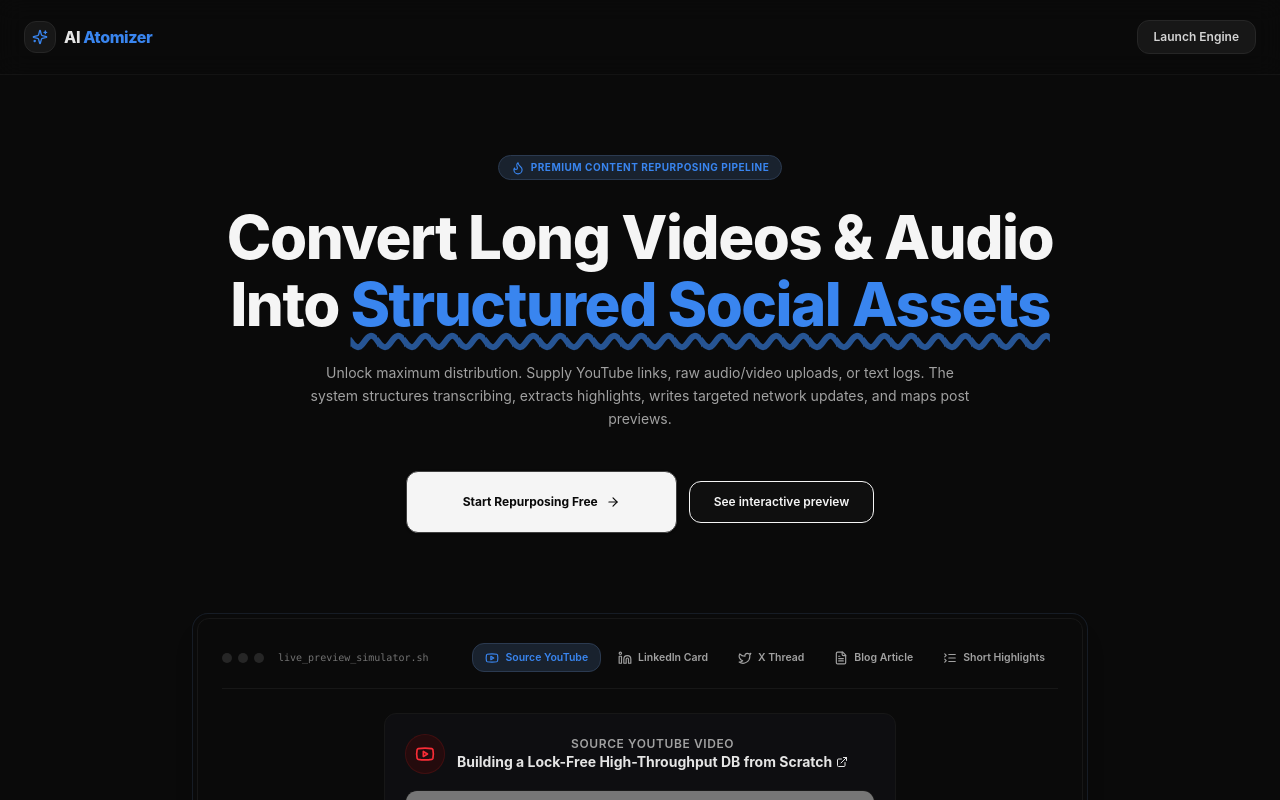
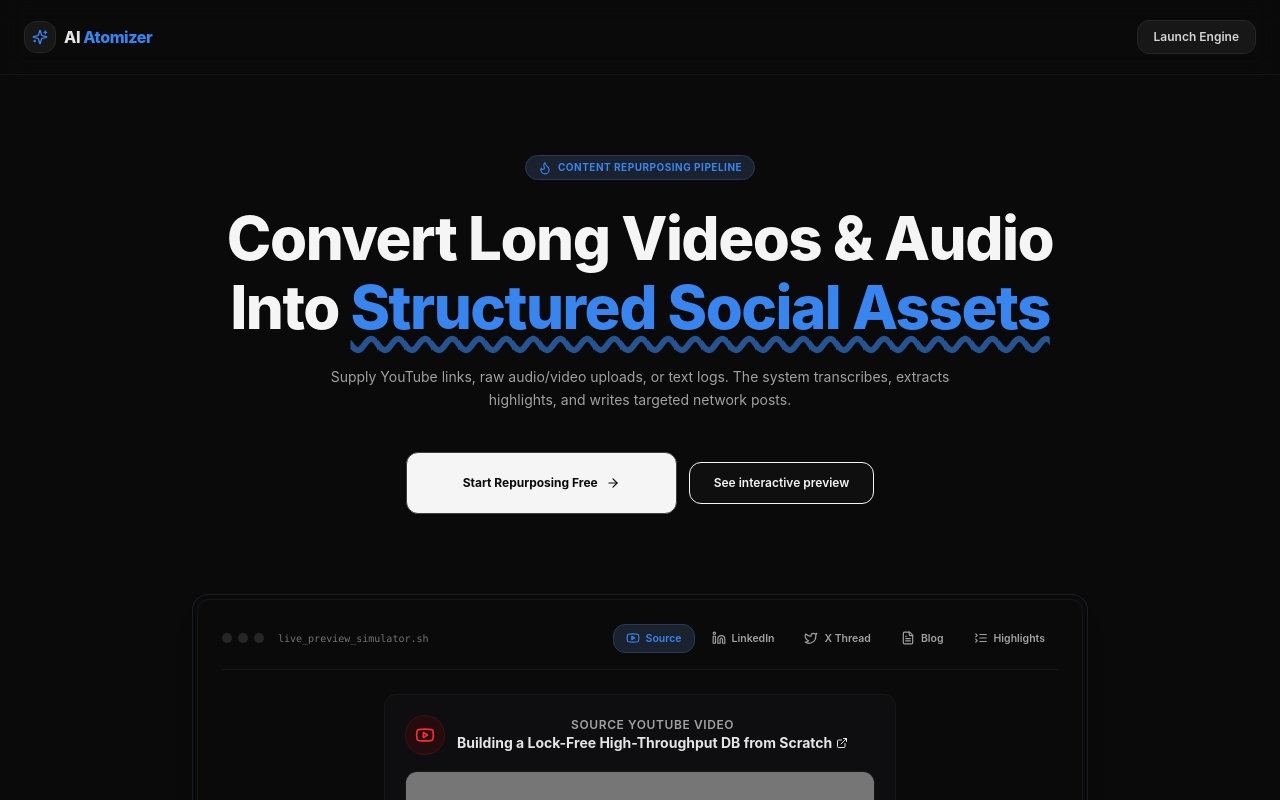
Before and after one commit to yogeshsingh63/ai-atomizer, a Next.js app in the folder client/: page / in a window 1280 px wide. Shown: the top 800 px of the page. Built offline with nearby package versions, Linux system fonts and the light colour scheme; grey boxes are pictures that could not be loaded.

Commit message:
fix: compact asset preview modal on mobile

```diff
--- a/client/app/page.tsx
+++ b/client/app/page.tsx
@@ -218,7 +218,7 @@
   ];
 
   return (
-    <div className="flex flex-col min-h-screen bg-neutral-950 text-neutral-100 relative overflow-hidden">
+    <div className="flex flex-col min-h-screen bg-neutral-950 text-neutral-100 relative overflow-x-hidden">
       {/* Background Thin Static Grid */}
       <BackgroundBeams />
 
@@ -242,17 +242,17 @@
 
       {/* Hero Section */}
       <section className="flex flex-col items-center text-center justify-center max-w-5xl mx-auto px-4 sm:px-6 pt-14 sm:pt-20 pb-12 sm:pb-16 relative z-10 flex-1">
-        <div className="flex items-center gap-1.5 px-3 py-1 rounded-full bg-brand-muted border border-brand-border text-[10px] font-bold text-brand mb-6 uppercase tracking-wider">
-          <Flame className="w-3.5 h-3.5" />
-          Premium Content Repurposing Pipeline
+        <div className="flex items-center justify-center gap-1.5 px-3 py-1 rounded-full bg-brand-muted border border-brand-border text-[9px] sm:text-[10px] font-bold text-brand mb-5 sm:mb-6 uppercase tracking-wider text-center">
+          <Flame className="w-3 h-3 sm:w-3.5 sm:h-3.5 shrink-0" />
+          <span>Content Repurposing Pipeline</span>
         </div>
 
-        <h1 className="text-3xl font-extrabold sm:text-6xl tracking-tight leading-[1.12] text-neutral-100 max-w-4xl">
-          Convert Long Videos & Audio Into <span className="underline decoration-brand/60 decoration-wavy underline-offset-8 text-brand">Structured Social Assets</span>
+        <h1 className="text-2xl sm:text-4xl md:text-6xl font-extrabold tracking-tight leading-[1.15] text-neutral-100 max-w-4xl px-1">
+          Convert Long Videos & Audio Into <span className="underline decoration-brand/60 decoration-wavy underline-offset-4 sm:underline-offset-8 text-brand">Structured Social Assets</span>
         </h1>
 
-        <p className="text-xs sm:text-sm text-neutral-400 max-w-2xl mt-5 sm:mt-6 leading-relaxed">
-          Unlock maximum distribution. Supply YouTube links, raw audio/video uploads, or text logs. The system structures transcribing, extracts highlights, writes targeted network updates, and maps post previews.
+        <p className="text-[11px] sm:text-sm text-neutral-400 max-w-2xl mt-4 sm:mt-6 leading-relaxed px-2 sm:px-0">
+          Supply YouTube links, raw audio/video uploads, or text logs. The system transcribes, extracts highlights, and writes targeted network posts.
         </p>
 
         <div className="flex flex-col sm:flex-row items-center gap-3 mt-8 sm:mt-10 w-full max-w-sm sm:max-w-none mx-auto justify-center">
@@ -275,7 +275,7 @@
         </div>
 
         {/* Live Simulator Mockup Section */}
-        <div id="simulator" className="w-full max-w-4xl mt-20 relative">
+        <div id="simulator" className="w-full max-w-4xl mt-12 sm:mt-20 relative">
           <div className="border border-neutral-850 rounded-2xl overflow-hidden bg-neutral-900/10 backdrop-blur-md p-1 border-brand-border/40 shadow-xl">
 
             <div className="bg-neutral-950 rounded-xl border border-neutral-900 p-4 sm:p-6 flex flex-col gap-6">
@@ -290,65 +290,65 @@
                 </div>
 
                 {/* Horizontal scrollable tabs on small screens */}
-                <div className="flex items-center gap-1 overflow-x-auto w-full sm:w-auto pb-1 sm:pb-0 no-scrollbar">
+                <div className="flex items-center gap-0.5 sm:gap-1 overflow-x-auto w-full sm:w-auto pb-1 sm:pb-0 no-scrollbar">
                   <button
                     onClick={() => setActiveTab("input")}
-                    className={`flex items-center gap-1.5 px-3 py-1.5 rounded-lg text-[10.5px] font-semibold transition-all duration-200 shrink-0 border cursor-pointer ${
+                    className={`flex items-center gap-1 sm:gap-1.5 px-2 sm:px-3 py-1.5 rounded-lg text-[10px] sm:text-[10.5px] font-semibold transition-all duration-200 shrink-0 border cursor-pointer active:scale-95 ${
                       activeTab === "input"
                         ? "bg-brand-muted border-brand-border text-brand"
                         : "bg-transparent border-transparent text-neutral-400 hover:text-neutral-200 hover:bg-neutral-900"
                     }`}
                   >
                     <Youtube className="w-3.5 h-3.5" />
-                    Source YouTube
+                    <span className="hidden sm:inline">Source</span>
                   </button>
 
                   <button
                     onClick={() => setActiveTab("linkedin")}
-                    className={`flex items-center gap-1.5 px-3 py-1.5 rounded-lg text-[10.5px] font-semibold transition-all duration-200 shrink-0 border cursor-pointer ${
+                    className={`flex items-center gap-1 sm:gap-1.5 px-2 sm:px-3 py-1.5 rounded-lg text-[10px] sm:text-[10.5px] font-semibold transition-all duration-200 shrink-0 border cursor-pointer active:scale-95 ${
                       activeTab === "linkedin"
                         ? "bg-brand-muted border-brand-border text-brand"
                         : "bg-transparent border-transparent text-neutral-400 hover:text-neutral-200 hover:bg-neutral-900"
                     }`}
                   >
                     <Linkedin className="w-3.5 h-3.5" />
-                    LinkedIn Card
+                    <span className="hidden sm:inline">LinkedIn</span>
                   </button>
 
                   <button
                     onClick={() => setActiveTab("twitter")}
-                    className={`flex items-center gap-1.5 px-3 py-1.5 rounded-lg text-[10.5px] font-semibold transition-all duration-200 shrink-0 border cursor-pointer ${
+                    className={`flex items-center gap-1 sm:gap-1.5 px-2 sm:px-3 py-1.5 rounded-lg text-[10px] sm:text-[10.5px] font-semibold transition-all duration-200 shrink-0 border cursor-pointer active:scale-95 ${
                       activeTab === "twitter"
                         ? "bg-brand-muted border-brand-border text-brand"
                         : "bg-transparent border-transparent text-neutral-400 hover:text-neutral-200 hover:bg-neutral-900"
                     }`}
                   >
                     <Twitter className="w-3.5 h-3.5" />
-                    X Thread
+                    <span className="hidden sm:inline">X Thread</span>
                   </button>
 
                   <button
                     onClick={() => setActiveTab("blog")}
-                    className={`flex items-center gap-1.5 px-3 py-1.5 rounded-lg text-[10.5px] font-semibold transition-all duration-200 shrink-0 border cursor-pointer ${
+                    className={`flex items-center gap-1 sm:gap-1.5 px-2 sm:px-3 py-1.5 rounded-lg text-[10px] sm:text-[10.5px] font-semibold transition-all duration-200 shrink-0 border cursor-pointer active:scale-95 ${
                       activeTab === "blog"
                         ? "bg-brand-muted border-brand-border text-brand"
                         : "bg-transparent border-transparent text-neutral-400 hover:text-neutral-200 hover:bg-neutral-900"
                     }`}
                   >
                     <FileText className="w-3.5 h-3.5" />
-                    Blog Article
+                    <span className="hidden sm:inline">Blog</span>
                   </button>
 
                   <button
                     onClick={() => setActiveTab("highlights")}
-                    className={`flex items-center gap-1.5 px-3 py-1.5 rounded-lg text-[10.5px] font-semibold transition-all duration-200 shrink-0 border cursor-pointer ${
+                    className={`flex items-center gap-1 sm:gap-1.5 px-2 sm:px-3 py-1.5 rounded-lg text-[10px] sm:text-[10.5px] font-semibold transition-all duration-200 shrink-0 border cursor-pointer active:scale-95 ${
                       activeTab === "highlights"
                         ? "bg-brand-muted border-brand-border text-brand"
                         : "bg-transparent border-transparent text-neutral-400 hover:text-neutral-200 hover:bg-neutral-900"
                     }`}
                   >
                     <ListCollapse className="w-3.5 h-3.5" />
-                    Short Highlights
+                    <span className="hidden sm:inline">Highlights</span>
                   </button>
                 </div>
               </div>
@@ -376,21 +376,21 @@
 
       {/* Features Grid */}
       <section id="features" className="max-w-7xl mx-auto px-4 sm:px-6 py-16 sm:py-24 border-t border-neutral-900 relative z-10 w-full">
-        <div className="flex flex-col items-center text-center gap-2 mb-16">
-          <span className="text-[10px] uppercase font-bold text-brand tracking-widest brand-badge px-2.5 py-1 rounded-full">Features System</span>
-          <h2 className="text-xl font-extrabold text-neutral-100 sm:text-3xl tracking-tight mt-3">
+        <div className="flex flex-col items-center text-center gap-2 mb-10 sm:mb-16">
+          <span className="text-[9px] sm:text-[10px] uppercase font-bold text-brand tracking-widest brand-badge px-2.5 py-1 rounded-full">Features System</span>
+          <h2 className="text-lg sm:text-xl md:text-3xl font-extrabold text-neutral-100 tracking-tight mt-3">
             Engineered For Editorial Integrity
           </h2>
-          <p className="text-xs sm:text-sm text-neutral-500 max-w-lg mt-1">
+          <p className="text-[11px] sm:text-sm text-neutral-500 max-w-lg mt-1 px-2 sm:px-0">
             We move past basic template formatting. The engine optimizes context, reviews structural logic, and targets platforms.
           </p>
         </div>
 
-        <div className="grid grid-cols-1 md:grid-cols-2 lg:grid-cols-4 gap-6">
+        <div className="grid grid-cols-1 sm:grid-cols-2 lg:grid-cols-4 gap-4 sm:gap-6">
           {features.map((feature, idx) => (
             <div
               key={idx}
-              className="premium-panel p-6 rounded-xl flex flex-col gap-4"
+              className="premium-panel p-5 sm:p-6 rounded-xl flex flex-col gap-3 sm:gap-4"
             >
               <div className="w-8 h-8 rounded-lg bg-neutral-950 border border-neutral-900 flex items-center justify-center shadow-sm text-brand">
                 {feature.icon}
@@ -405,7 +405,7 @@
       {/* Action Banner */}
       <section className="w-full max-w-4xl mx-auto px-4 sm:px-6 pb-16 sm:pb-24 relative z-10 text-center">
         <div className="bg-[#0e0e11] border border-neutral-900/60 border-brand-border/20 p-6 sm:p-12 rounded-2xl flex flex-col items-center gap-5 sm:gap-6">
-          <h3 className="text-xl sm:text-2xl font-extrabold text-neutral-150">Ready to distribute your voice?</h3>
+          <h3 className="text-lg sm:text-xl md:text-2xl font-extrabold text-neutral-150">Ready to distribute your voice?</h3>
           <p className="text-xs text-neutral-400 max-w-sm leading-relaxed">
             Stop manually scripting separate updates. Transform your first transcript in less than 90 seconds.
           </p>
```
Also changed, not shown: client/app/project/[id]/page.tsx (+9 -9 lines).
